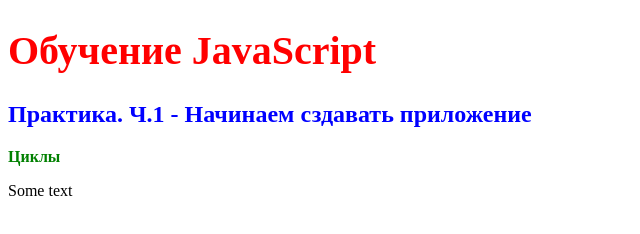
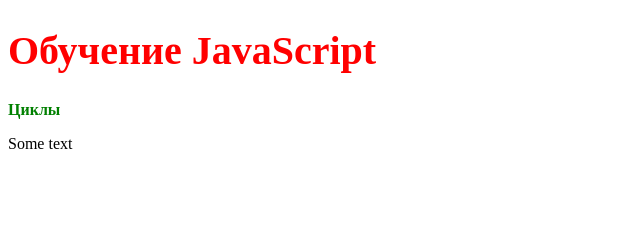
Before and after one commit to vitaliimart/1111, a plain HTML site: page index.html in a window 1280 px wide. Shown: the whole page, without its empty margins (0-640 px from the left). Drawn offline with Linux system fonts and the light colour scheme.

Commit message:
third commit

```diff
--- a/index.html
+++ b/index.html
@@ -9,7 +9,6 @@
 </head>
 <body>
 	<h1>Обучение JavaScript</h1>
-	<h2>Практика. Ч.1 - Начинаем сздавать приложение</h2>
 	<h3>Циклы</h3>
 	<p>Some text</p>
 	<script src="script.js"></script>
```
